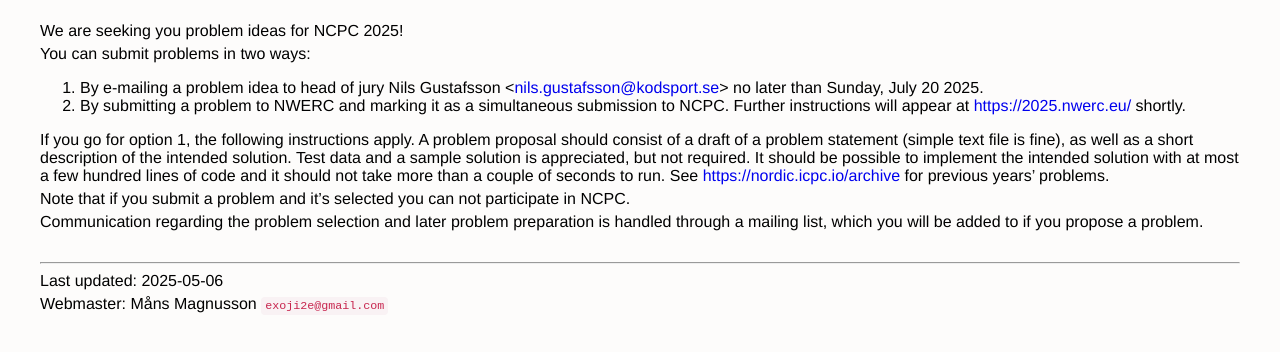
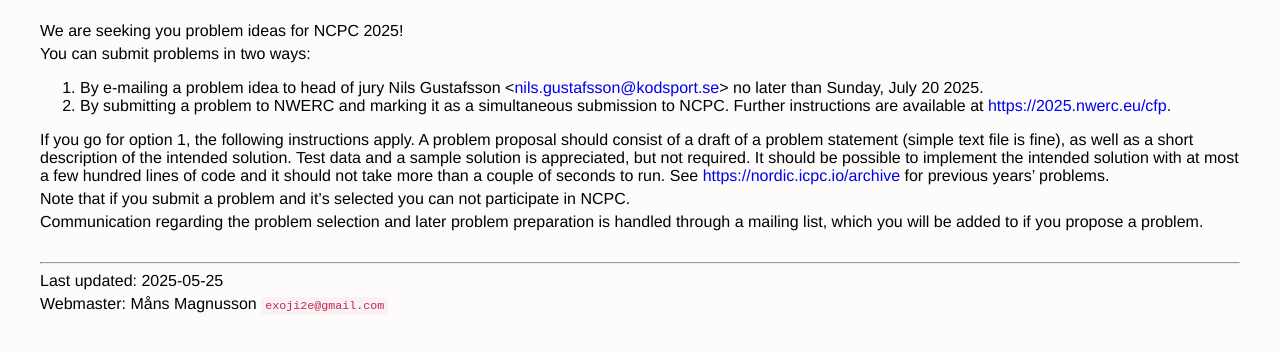
Before and after one commit to icpc/ncpc-web, a Jekyll site: the page built from ncpc2025/call-for-problems.md, in a window 1280 px wide. Shown: the part 365-717 px from the top of the page. Built offline with Jekyll 4.4.1, drawn with Linux system fonts in a browser that asks for light colours.

Commit message:
[ncpc2025] nwerc now has a cfp live

```diff
--- a/_config.yml
+++ b/_config.yml
@@ -15,7 +15,7 @@
       path: "ncpc2025"
     values:
       headerText: "NCPC 2025"
-      lastUpdate: "2025-05-06"
+      lastUpdate: "2025-05-25"
       eventTime: "Saturday October 4th 2025 11:00-16:00 CEST (UTC+2)"
       title: "Nordic Collegiate Programming Contest 2025"
       year: 2025
--- a/ncpc2025/call-for-problems.md
+++ b/ncpc2025/call-for-problems.md
@@ -14,7 +14,7 @@
 You can submit problems in two ways:
 
 1. By e-mailing a problem idea to head of jury Nils Gustafsson <[nils.gustafsson@kodsport.se](mailto:nils.gustafsson@kodsport.se)> no later than Sunday, July 20 2025.
-2. By submitting a problem to NWERC and marking it as a simultaneous submission to NCPC. Further instructions will appear at [https://2025.nwerc.eu/](https://2025.nwerc.eu/) shortly.
+2. By submitting a problem to NWERC and marking it as a simultaneous submission to NCPC. Further instructions are available at [https://2025.nwerc.eu/cfp](https://2025.nwerc.eu/cfp).
 
 If you go for option 1, the following instructions apply. A problem proposal should consist of a draft of a problem statement (simple text file is fine), as well as a short description of the intended solution. Test data and a sample solution is appreciated, but not required. It should be possible to implement the intended solution with at most a few hundred lines of code and it should not take more than a couple of seconds to run. See [https://nordic.icpc.io/archive](/archive) for previous years' problems.
 
```
